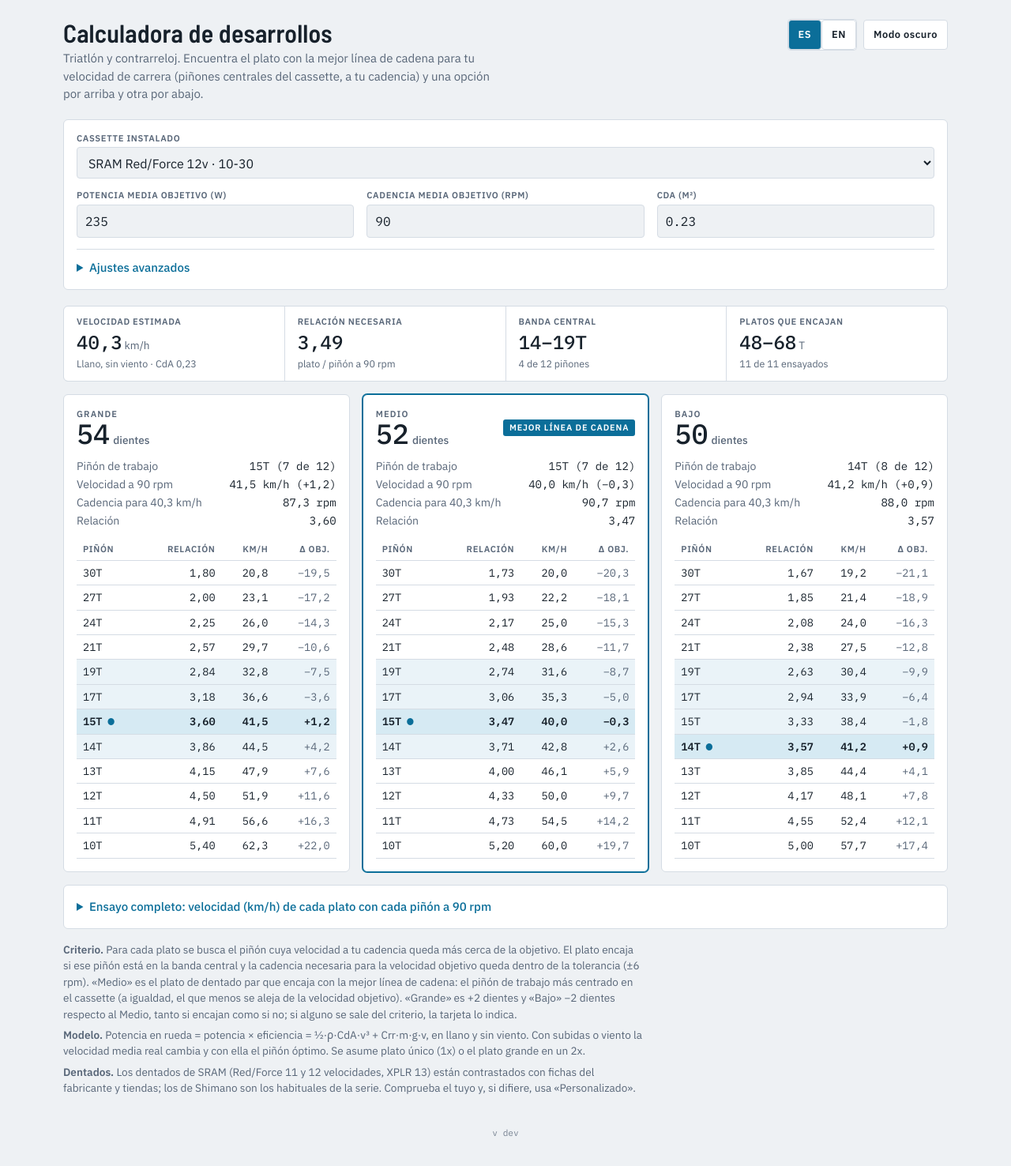
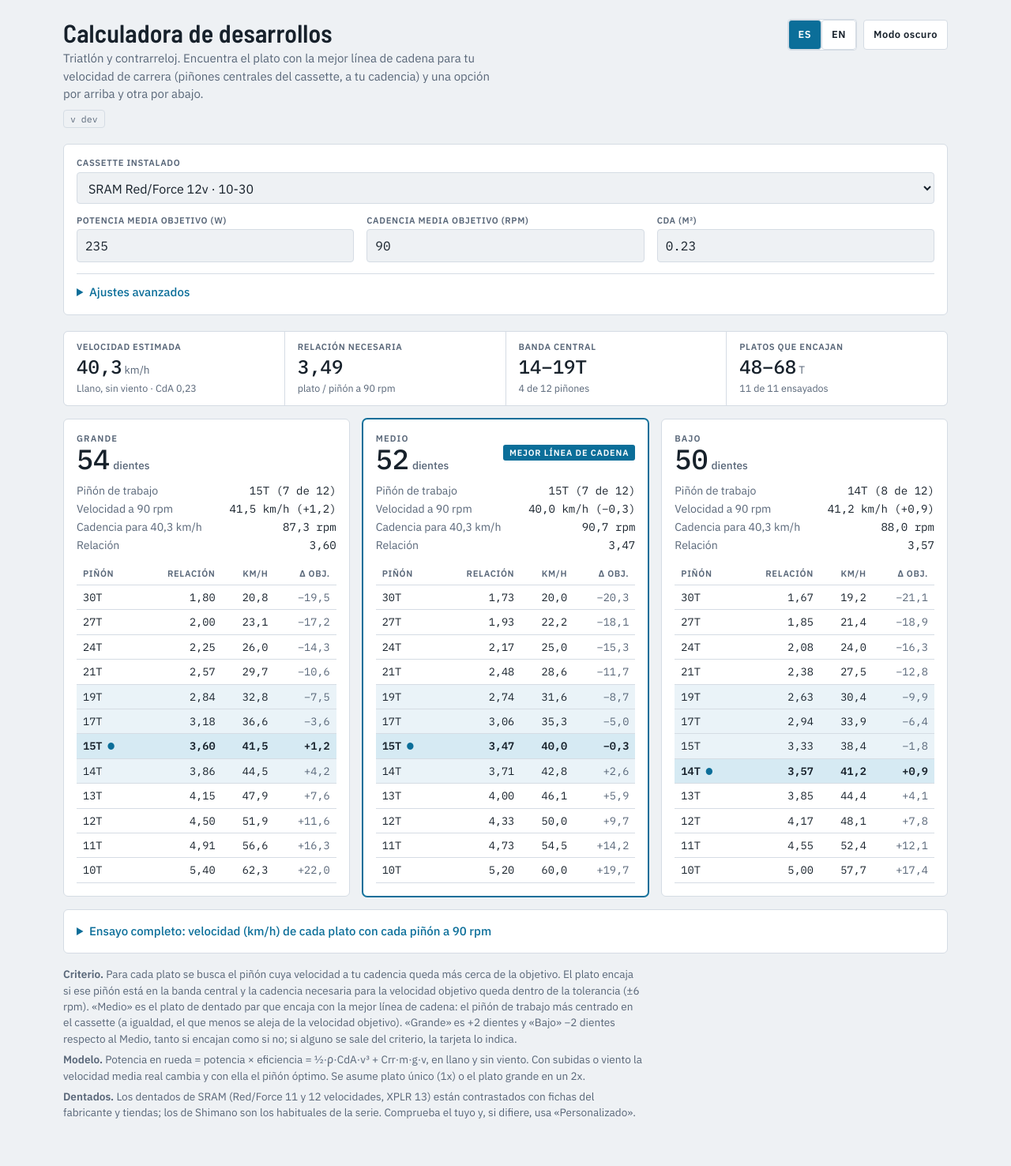
Before and after one commit to lsantome/App-TriTT-Gears, a plain HTML site: page index.html in a window 1280 px wide. Shown: the whole page at 79% size. Drawn offline with Linux system fonts and the light colour scheme.

Commit message:
Add files via upload

```diff
--- a/index.html
+++ b/index.html
@@ -130,7 +130,7 @@
   .notes { font-size: .85rem; color: var(--muted); display: flex; flex-direction: column; gap: 6px; }
   .notes p { margin: 0; max-width: 90ch; }
   @media (max-width: 480px) { h1 { font-size: 1.6rem; } .big { font-size: 1.9rem; } }
-.buildinfo { margin-top: 18px; text-align: center; font-family: "IBM Plex Mono", monospace; font-size: .7rem; color: var(--muted, #6b7785); opacity: .8; user-select: all; }
+.buildinfo { display: inline-block; margin-top: 8px; padding: 2px 8px; border: 1px solid var(--line); border-radius: 4px; font-family: var(--f-mono); font-size: .72rem; color: var(--muted); user-select: all; }
 </style>
 </head>
 <body>
@@ -141,6 +141,7 @@
     <div>
       <h1 data-i18n="title"></h1>
       <p class="sub" data-i18n="sub"></p>
+      <div class="buildinfo" id="buildinfo" aria-label="Versión"></div>
     </div>
     <div class="ctl">
       <div class="seg" role="group" aria-label="Idioma / Language">
@@ -203,7 +204,6 @@
   </section>
 
   <div id="out" aria-live="polite"></div>
-  <footer class="buildinfo" id="buildinfo"></footer>
 </div>
 
 <script>
@@ -598,11 +598,26 @@ var BUILD = { sha: "dev", date: "" };
 (function () {
   var el = document.getElementById("buildinfo");
   if (!el) return;
-  var d = BUILD.date ? new Date(BUILD.date) : null;
-  var ok = d && !isNaN(d);
-  var f = ok ? d.toISOString().slice(0, 16).replace("T", " ") + " UTC" : "";
-  el.textContent = "v " + BUILD.sha + (f ? " · " + f : "");
-  el.title = ok ? "Commit " + BUILD.sha + " · " + BUILD.date : "Build local (sin desplegar)";
+  function show(sha, iso, derived) {
+    var d = iso ? new Date(iso) : null, ok = d && !isNaN(d);
+    el.textContent = "v " + sha + (ok ? " · " + d.toISOString().slice(0, 16).replace("T", " ") + " UTC" : "");
+    el.title = (sha === "dev" ? "Build local (sin desplegar)" : "Commit " + sha + (iso ? " · " + iso : "")) + (derived ? " (leído del service worker)" : "");
+  }
+  show(BUILD.sha, BUILD.date, false);
+  // Respaldo si el workflow no estampó la página: el hash sale del nombre de la caché del service worker
+  // y la fecha de la cabecera Last-Modified de sw.js (hora del despliegue).
+  var host = location.hostname;
+  if (BUILD.sha === "dev" && /^https?:$/.test(location.protocol) && host !== "localhost" && host !== "127.0.0.1" && window.caches) {
+    caches.keys().then(function (keys) {
+      var k = keys.filter(function (n) { return /^desarrollos-[0-9a-f]{7}$/.test(n); })[0];
+      if (!k) return;
+      var sha = k.slice(12);
+      show(sha, "", true);
+      return fetch("sw.js", { cache: "no-store" }).then(function (r) {
+        var lm = r.headers.get("last-modified"); if (lm) show(sha, new Date(lm).toISOString(), true);
+      });
+    }).catch(function () {});
+  }
 })();
 </script>
 <script>
```
Also changed, not shown: README.md.
